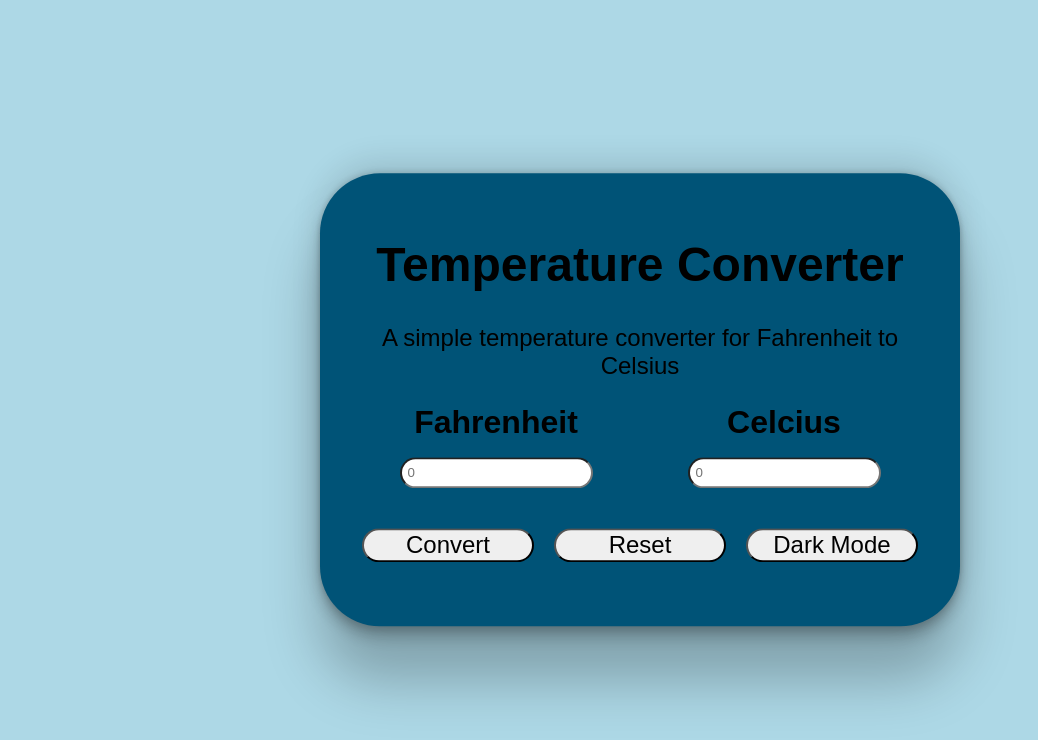
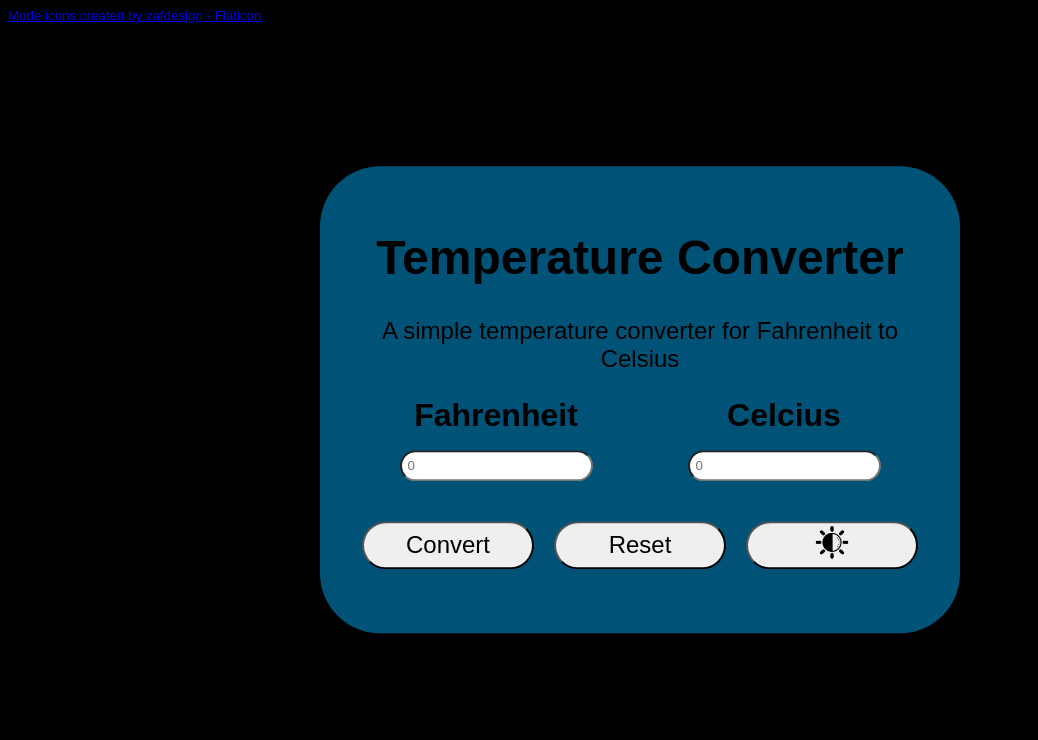
Before and after one commit to B-Mong/Temp-Converter, a plain HTML site: page index.html in a window 1280 px wide. Shown: the whole page, without its empty margins (0-1038 px from the left). Drawn offline with Linux system fonts and the light colour scheme.

Commit message:
Added darkmode functionality and assets for the darkmode icon

```diff
--- a/app.js
+++ b/app.js
@@ -2,6 +2,13 @@ function convertTemp(val) {
     let celcius = (val - 32) / 1.8
     return celcius
 }
+
+function darkMode () {
+    let body = document.body
+    body.classList.toggle("dark-mode")
+}
+
+darkMode()
 
 document.getElementById("convert").addEventListener("click", function() {
     let fTemp = document.getElementById("fahrenheit").value
@@ -17,3 +24,5 @@ document.getElementById("reset").addEventListener("click", function() {
     document.getElementById("fahrenheit").value = 0;
     document.getElementById("celcius").value = 0;
 })
+
+document.getElementById("darkmode").addEventListener("click", darkMode)
--- a/index.html
+++ b/index.html
@@ -28,10 +28,13 @@
             <div class="button">
                 <button id="convert">Convert</button>
                 <button id="reset">Reset</button>
-                <button id="darkmode">Dark Mode</button>
+                <button id="darkmode"><img src="./assets/lightModeDarkMode.png"/></button>
             </div>
         </div>
     </main>
+    <footer>
+        <a href="https://www.flaticon.com/free-icons/mode" title="mode icons">Mode icons created by zafdesign - Flaticon</a>
+    </footer>
     <script src="./app.js"></script>
 </body>
 
--- a/styles.css
+++ b/styles.css
@@ -1,6 +1,10 @@
 body {
     background-color: #add8e6;
     font-family: sans-serif;
+}
+
+.dark-mode {
+    background-color: black;
 }
 
 .container {
@@ -69,3 +73,12 @@ button {
     font-size: 24px;
     border-radius: 60px;
 }
+
+footer {
+    font-size: smaller;
+}
+
+button img {
+    width: 36px;
+    height: 36px;
+}
```
Also changed, not shown: assets/lightModeDarkMode.png (added).
